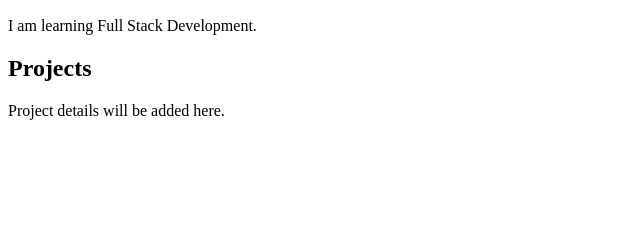
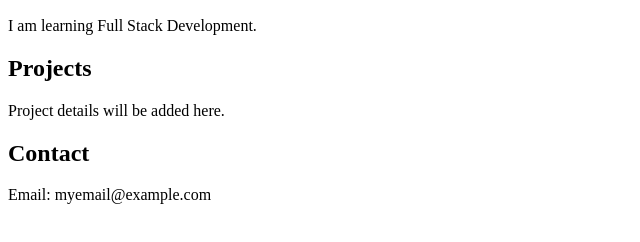
Before and after one commit to SAI-TEJA-15/fsad-portfolio, a plain HTML site: page index.html in a window 1280 px wide. Shown: the part 110-352 px from the top of the page, without its empty margins (0-640 px from the left). Drawn offline with Linux system fonts and the light colour scheme.

Commit message:
Added contact section

```diff
--- a/index.html
+++ b/index.html
@@ -18,5 +18,10 @@
 <p>Project details will be added here.</p>
 </section>
 
+<section>
+<h2>Contact</h2>
+<p>Email: myemail@example.com</p>
+</section>
+
 </body>
 </html>
```
